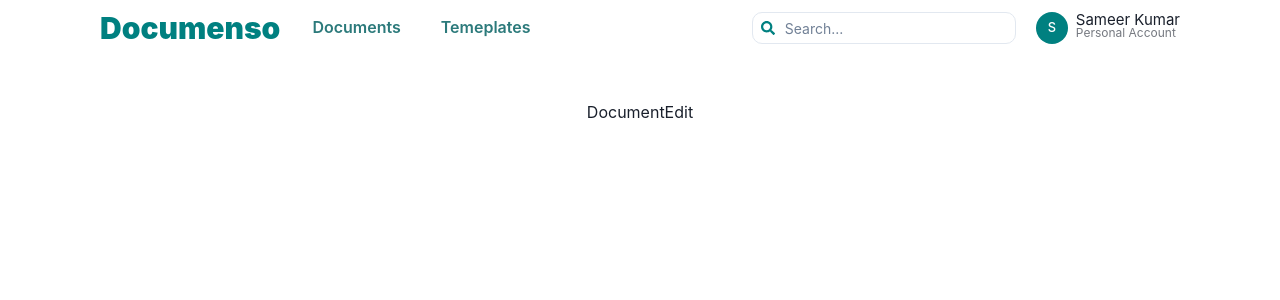
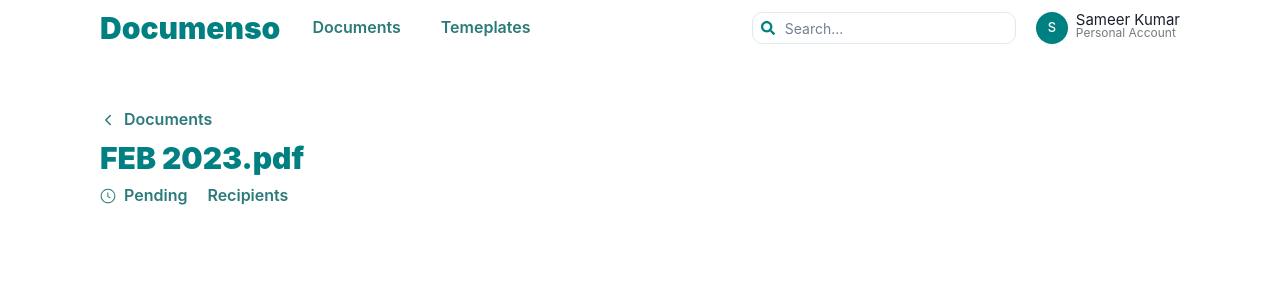
Before and after one commit to SameerTheProgrammer/PSE_documenso_ui, a React (Vite) app: page /document/edit/doc1 in a window 1280 px wide. Shown: the top 300 px of the page. Built offline with nearby package versions, Linux system fonts and the light colour scheme.

Commit message:
add document navigate, file name, status and recipients popover (utils)

```diff
--- a/src/components/DocumentPage/table/RecipientsPopover.tsx
+++ b/src/components/DocumentPage/table/RecipientsPopover.tsx
@@ -9,7 +9,7 @@ import {
 } from "@chakra-ui/react";
 import { CellContext } from "@tanstack/react-table";
 import { ITableDocsData, IRecipientsStatus, IRecipient } from "../../../types/DocumentPagesTypes";
-import RecipientList from "./RecipientList";
+import RecipientList from "../../utils/RecipientList";
 
 const renderRecipientsPopover = (info: CellContext<ITableDocsData, IRecipientsStatus>) => {
     const { completed, waiting } = info.getValue();
--- a/src/components/DocumentPage/table/RecipientList.tsx
+++ b/src/components/utils/RecipientList.tsx
@@ -1,7 +1,7 @@
 import { VStack, Heading } from "@chakra-ui/react";
 import React from "react";
-import { IRecipient } from "../../../types/DocumentPagesTypes";
-import DetailedAvatar from "../../utils/DetailedAvatar";
+import { IRecipient } from "../../types/DocumentPagesTypes";
+import DetailedAvatar from "./DetailedAvatar";
 
 type RecipientListPropesType = { recipients: IRecipient[]; status: string };
 
--- a/src/layouts/HomeLayout.tsx
+++ b/src/layouts/HomeLayout.tsx
@@ -8,7 +8,7 @@ const HomeLayout: React.FC = () => {
         <>
             <Navbar />
             <Box w={"100%"} mt={100} px={{ base: "20px", sm: "50px", md: "100px" }}>
-                <VStack marginY={8} spacing={8} w="full">
+                <VStack marginY={8} spacing={8} w="full" justify={"flex-start"}>
                     <Outlet />
                 </VStack>
             </Box>
--- a/src/pages/DocumentEditPage.tsx
+++ b/src/pages/DocumentEditPage.tsx
@@ -1,5 +1,118 @@
+import {
+    Flex,
+    Box,
+    Button,
+    Heading,
+    Link as ChakraLink,
+    Popover,
+    PopoverArrow,
+    PopoverBody,
+    PopoverContent,
+    PopoverTrigger,
+} from "@chakra-ui/react";
+import { GoClock } from "react-icons/go";
+import { IoIosArrowBack } from "react-icons/io";
+import { Link as ReactRouterLink } from "react-router-dom";
+import { IRecipientsStatus } from "../types/DocumentPagesTypes";
+import RecipientList from "../components/utils/RecipientList";
+
+const recipientsList: IRecipientsStatus = {
+    completed: [
+        {
+            id: "r41",
+            firstName: "Scott",
+            lastName: "Lang",
+            email: "scott.lang@example.com",
+            role: "signer",
+        },
+        {
+            id: "r42",
+            firstName: "Hope",
+            lastName: "Van Dyne",
+            email: "hope.van.dyne@example.com",
+            role: "viewer",
+        },
+        {
+            id: "r43",
+            firstName: "Nick",
+            lastName: "Fury",
+            email: "nick.fury@example.com",
+            role: "signer",
+        },
+    ],
+    waiting: [
+        {
+            id: "r44",
+            firstName: "Maria",
+            lastName: "Hill",
+            email: "maria.hill@example.com",
+            role: "viewer",
+        },
+    ],
+};
+
 const DocumentEdit = () => {
-    return <div>DocumentEdit</div>;
+    return (
+        <Flex w={"100%"} direction={"column"}>
+            <Box>
+                <Button
+                    p={0}
+                    leftIcon={<IoIosArrowBack />}
+                    colorScheme="teal"
+                    variant="ghost"
+                    _hover={{ bg: "none" }}
+                >
+                    <ChakraLink as={ReactRouterLink} to="/">
+                        Documents
+                    </ChakraLink>
+                </Button>
+
+                <Heading as="h3" size="lg" color="teal" fontWeight="black" cursor="pointer">
+                    FEB 2023.pdf
+                </Heading>
+
+                <Flex align={"center"} gap={5}>
+                    <Button
+                        leftIcon={<GoClock />}
+                        colorScheme="teal"
+                        variant="ghost"
+                        p={0}
+                        _hover={{ bg: "none" }}
+                    >
+                        Pending
+                    </Button>
+                    <Popover trigger="hover">
+                        <PopoverTrigger>
+                            <Button
+                                colorScheme="teal"
+                                variant="ghost"
+                                p={0}
+                                _hover={{ bg: "none" }}
+                            >
+                                Recipients
+                            </Button>
+                        </PopoverTrigger>
+                        <PopoverContent>
+                            <PopoverArrow />
+                            <PopoverBody maxH="250px" overflowY="auto">
+                                {Object.keys(recipientsList).map((key) => {
+                                    const recipients =
+                                        recipientsList[key as keyof IRecipientsStatus];
+                                    return recipients.length > 0 ? (
+                                        <RecipientList
+                                            key={key}
+                                            recipients={recipients}
+                                            status={key}
+                                        />
+                                    ) : null;
+                                })}
+                            </PopoverBody>
+                        </PopoverContent>
+                    </Popover>
+                </Flex>
+            </Box>
+        </Flex>
+    );
 };
 
 export default DocumentEdit;
```
